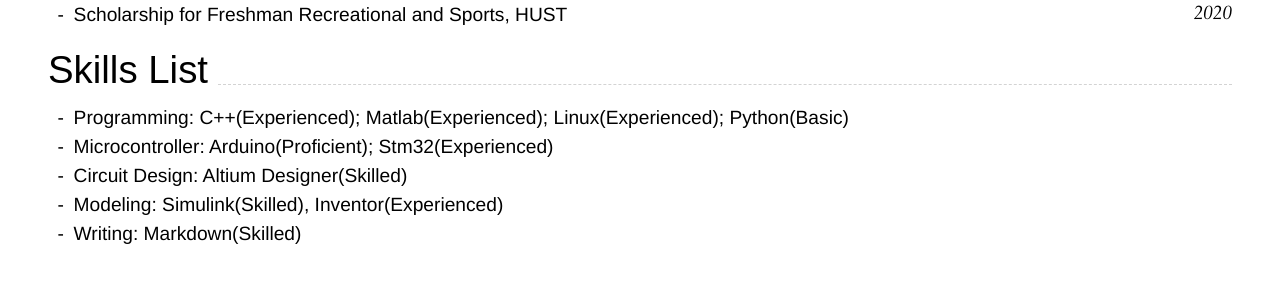
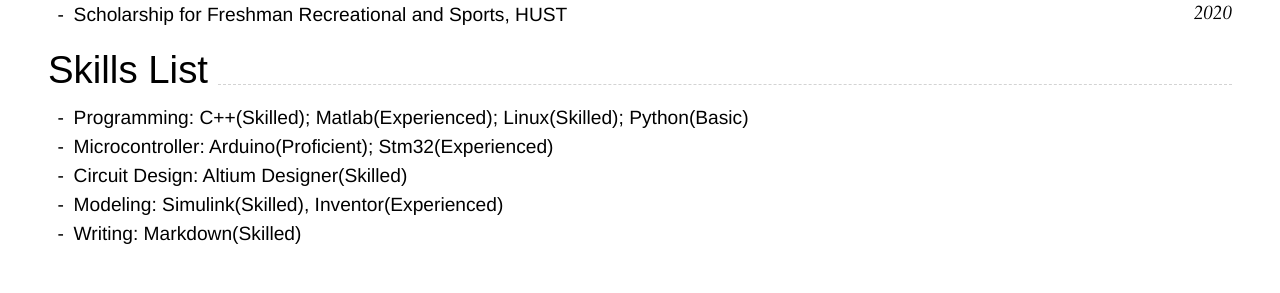
Before and after one commit to NicholasYe/NicholasYe_CV, a Jekyll site: the page built from index.md, in a window 1280 px wide. Shown: the part 1294-1587 px from the top of the page. Built offline with Jekyll 4.4.1, drawn with Linux system fonts in a browser that asks for light colours; nearby versions of some CDN libraries.

Commit message:
Update index.md

```diff
--- a/index.md
+++ b/index.md
@@ -82,7 +82,7 @@ A breathe assisting apparatus which provides oxygen to patients and suctions of
 
 ## Skills List
 
-- Programming: C++(Experienced); Matlab(Experienced); Linux(Experienced); Python(Basic)
+- Programming: C++(Skilled); Matlab(Experienced); Linux(Skilled); Python(Basic)
 - Microcontroller: Arduino(Proficient); Stm32(Experienced)
 - Circuit Design: Altium Designer(Skilled)
 - Modeling: Simulink(Skilled), Inventor(Experienced)
```
